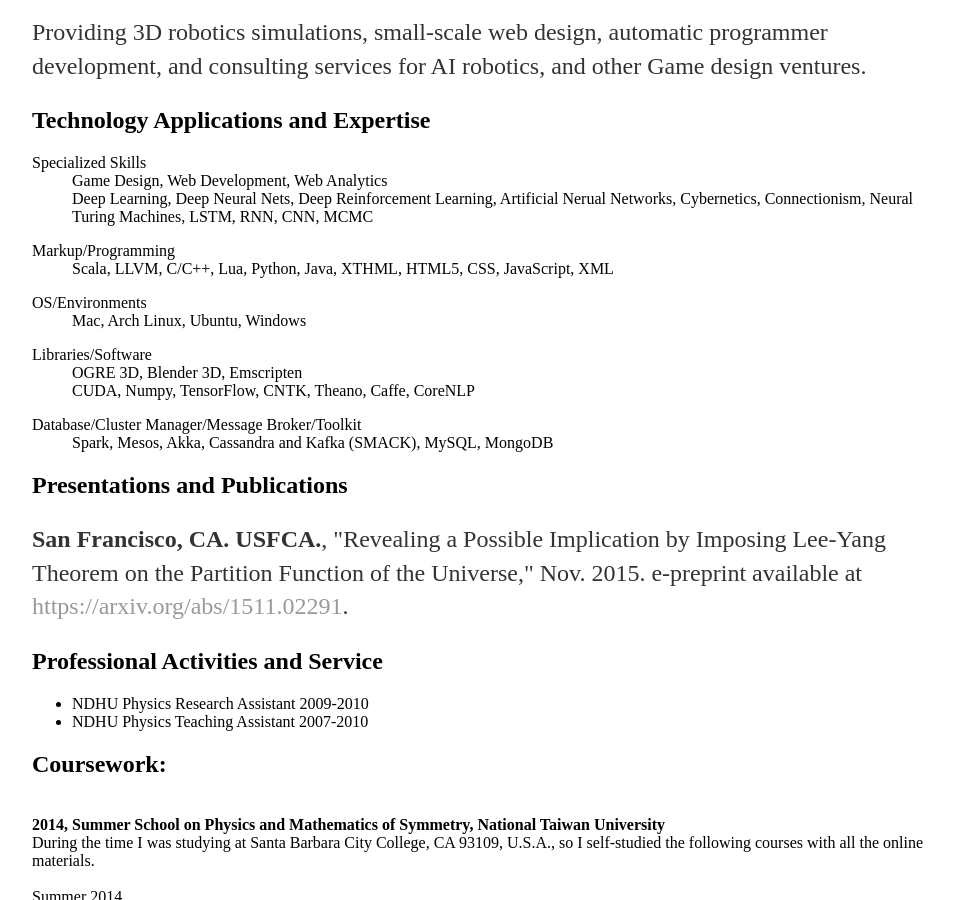
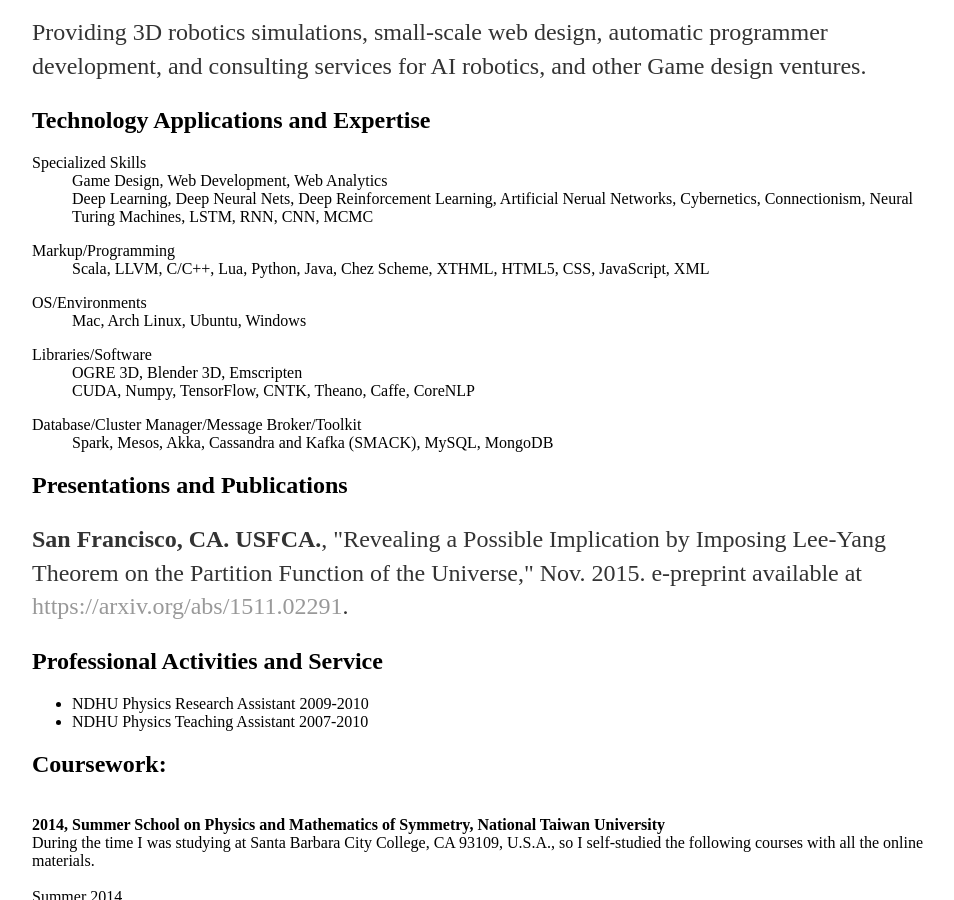
Before and after one commit to williamchuang/williamchuang.github.io, a Jekyll site: the page built from cv/index.html, in a window 1280 px wide and 900 px high, scrolled down 617 px. Shown: the whole window, without its empty margins (160-1114 px from the left). Built offline with Jekyll 4.4.1, drawn with Linux system fonts in a browser that asks for light colours; comment, search, counter and statistics services are not loaded.

Commit message:
Update index.html

```diff
--- a/cv/index.html
+++ b/cv/index.html
@@ -36,7 +36,7 @@ description: Current CV for William Chuang.
 					</dl>
 					<dl class="dl-horizontal">
 						<dt>Markup/Programming</dt>
-						<dd>Scala, LLVM, C/C++, Lua, Python, Java, XTHML, HTML5, CSS, JavaScript, XML</dd>
+						<dd>Scala, LLVM, C/C++, Lua, Python, Java, Chez Scheme, XTHML, HTML5, CSS, JavaScript, XML</dd>
 					</dl>
 					<dl class="dl-horizontal">
 						<dt>OS/Environments</dt>
```
